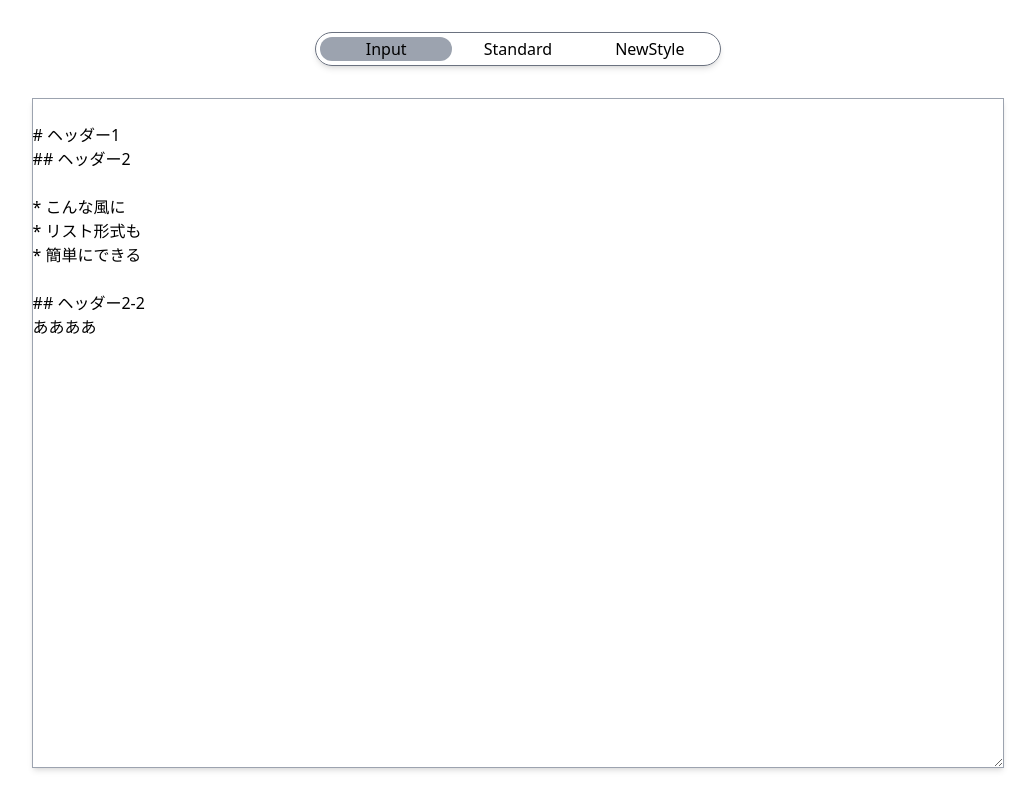
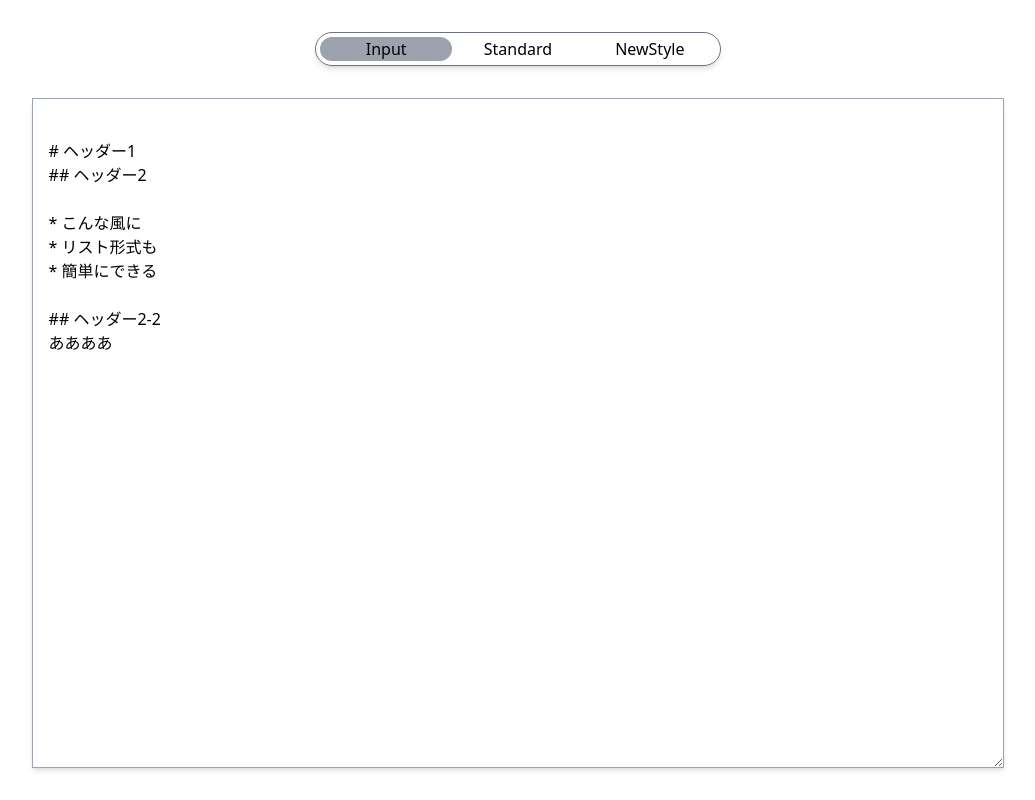
Before and after one commit to koke-desu/md-reader, a Next.js app: page / in a window 1280 px wide. Shown: the whole page, without its empty margins (122-1157 px from the left). Built offline with nearby package versions, Linux system fonts and the light colour scheme.

Commit message:
デザインを改善

```diff
--- a/components/InputPage/InputPage.tsx
+++ b/components/InputPage/InputPage.tsx
@@ -9,7 +9,7 @@ type Props = {
 
 const Presenter: React.FC<Props> = ({ text, setText }) => (
   <textarea
-    className="flex-1 w-4/5 border border-gray-400 shadow-md"
+    className="flex-1 w-4/5 border border-gray-400 shadow-md p-4"
     value={text}
     onChange={(e) => {
       setText(e.target.value);
--- a/components/StandardPage/StandardPage.tsx
+++ b/components/StandardPage/StandardPage.tsx
@@ -7,7 +7,7 @@ type ContainerProps = {};
 type Props = { text: string } & ContainerProps;
 
 const Presenter: React.FC<Props> = ({ text }) => (
-  <div className="flex-1 overflow-y-scroll w-full">
+  <div className="flex-1 w-full">
     <div className={style.markdown_body}>
       <ReactMarkdown>{text}</ReactMarkdown>
     </div>
--- a/pages/index.tsx
+++ b/pages/index.tsx
@@ -11,7 +11,8 @@ const Index: NextPage = () => {
   const [selectedTab, setSelectedTab] = useState<Tabs>("Input");
 
   return (
-    <div className="h-screen w-screen flex flex-col gap-8 items-center p-8">
+    <div className="h-screen w-screen flex justify-center">
+      <div className="flex flex-col gap-8 items-center p-8 container">
         <nav className="flex flex-row items-center justify-center p-1 border w-1/3 border-gray-500 rounded-full shadow-md">
           {pageTabs.map((tab) => (
             <button
@@ -29,6 +30,7 @@ const Index: NextPage = () => {
         {selectedTab === "Standard" && <StandardPage />}
         {selectedTab === "NewStyle" && <NewStylePage />}
       </div>
+    </div>
   );
 };
 
```
Lines whose indentation alone changed are shown as unchanged.
